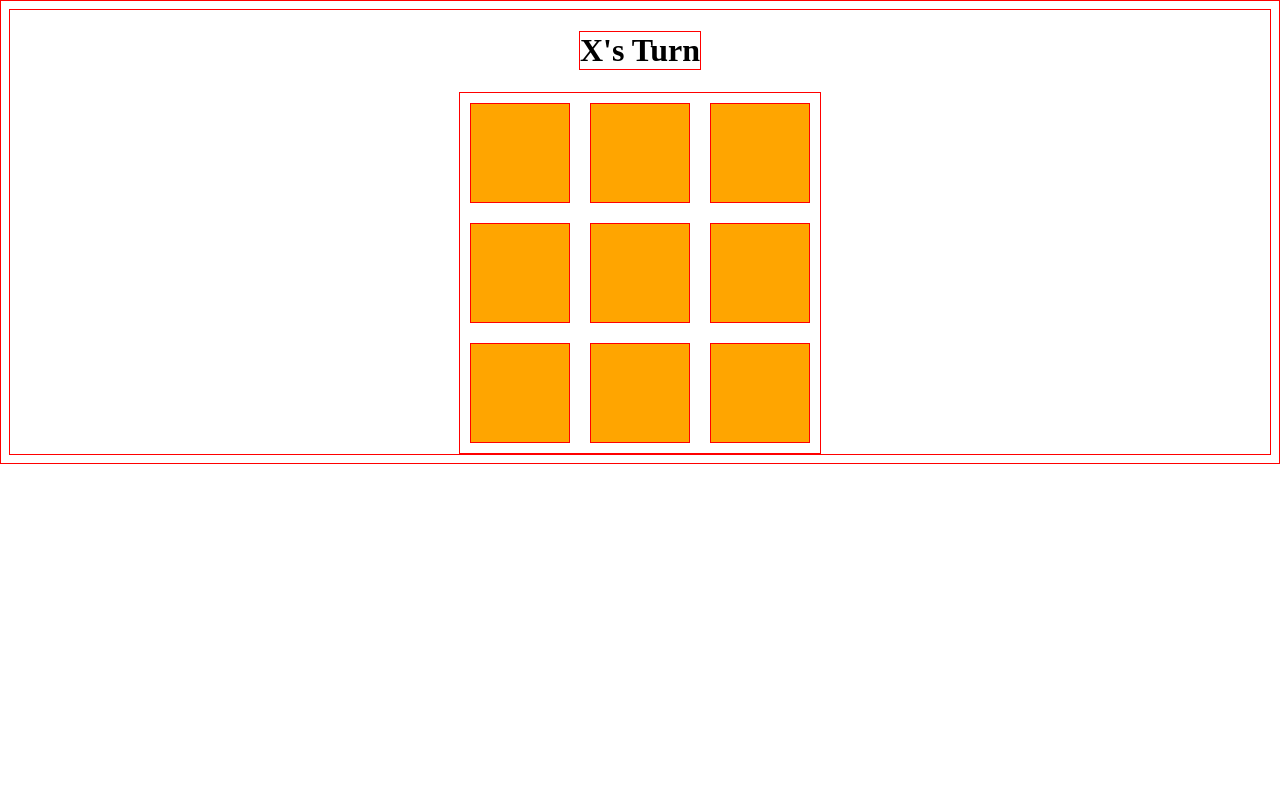
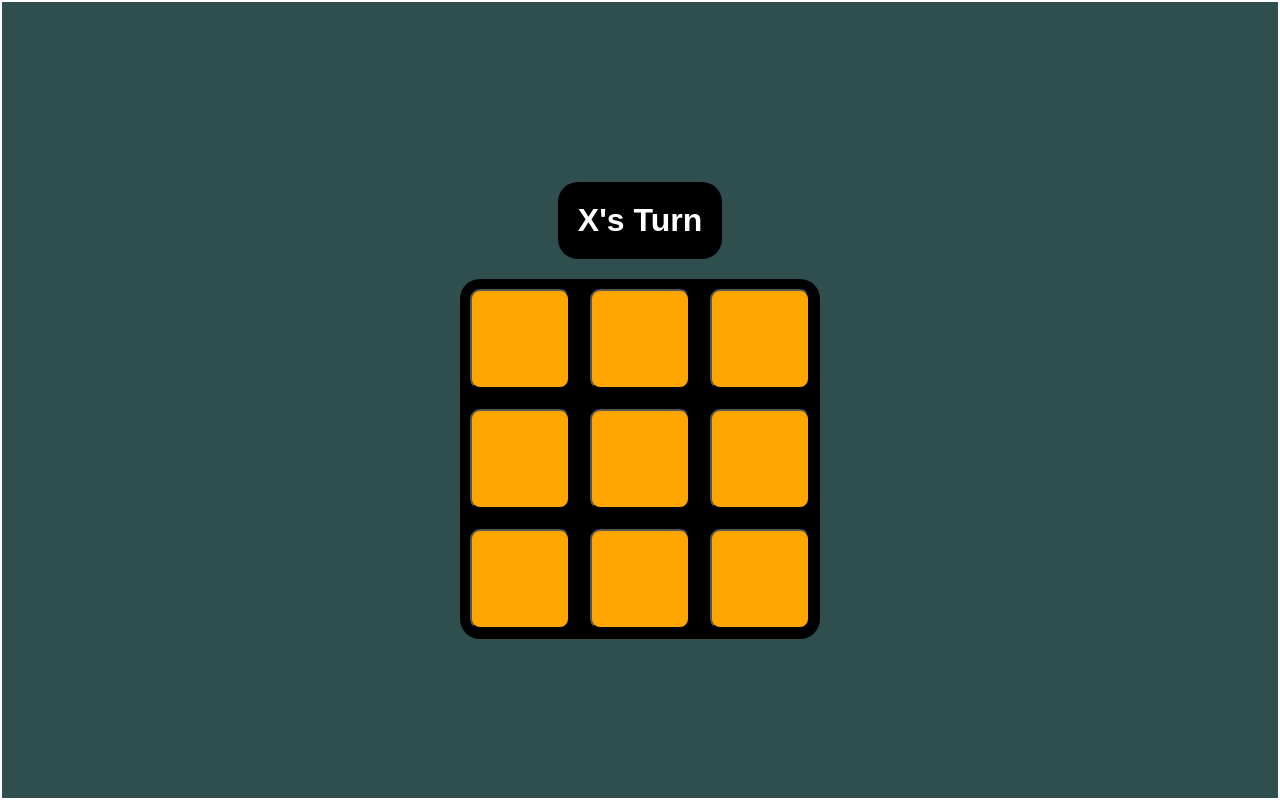
Before and after one commit to wiseyoungfool/tictactoe, a plain HTML site: page index.html in a window 1280 px wide. Drawn offline with Linux system fonts and the light colour scheme.

Commit message:
Improve style

```diff
--- a/style.css
+++ b/style.css
@@ -1,17 +1,31 @@
 * {
-    border: 1px solid red;
+    /* border: 1px solid red; */
+    box-sizing: border-box;
+    margin: 0;
+    padding: 0;
+}
+
+html, body {
+    height: 100%;
+    width: 100%;
 }
 
 body {
     display: flex;
     flex-direction: column;
     align-items: center;
+    justify-content: center;
+    border: 2px solid white;
+    background-color: darkslategrey;
+    font-family:Arial, Helvetica, sans-serif;
 }
 
 .board {
     display: grid;
     grid-template-rows: 1fr 1fr 1fr;
     grid-template-columns: 1fr 1fr 1fr;
+    background-color: black;
+    border-radius: 20px;
 }
 
 .cell {
@@ -21,4 +35,18 @@ body {
     margin: 10px;
     cursor: pointer;
     font-size: 48px;
+    border-radius: 10px;
+    transition: background-color 0.3s;
 }
+
+.cell:hover {
+    background-color: orangered;
+}
+
+#instruction {
+    color: white;
+    margin: 20px;
+    padding: 20px;
+    background-color: black;
+    border-radius: 20px;
+}
```
